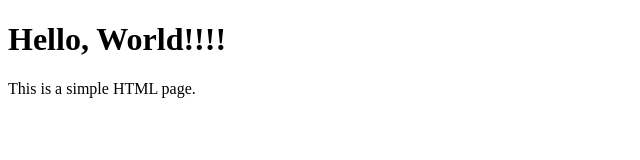
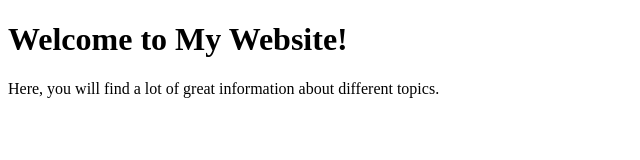
Before and after one commit to RameezAhmedZaka/html-pipeline, a plain HTML site: page index.html in a window 1280 px wide. Shown: the whole page, without its empty margins (0-640 px from the left). Drawn offline with Linux system fonts and the light colour scheme.

Commit message:
Update index.html

```diff
--- a/index.html
+++ b/index.html
@@ -1,12 +1,10 @@
 <!DOCTYPE html>
-<html lang="en">
+<html>
 <head>
-    <meta charset="UTF-8">
-    <meta name="viewport" content="width=device-width, initial-scale=1.0">
-    <title>Hello Wor ld</title>
+    <title>Simple Index</title>
 </head>
 <body>
-    <h1>Hello, World!!!!</h1>
-    <p>This is a simple HTML page.</p>
+    <h1>Welcome to My Website!</h1>
+    <p>Here, you will find a lot of great information about different topics.</p>
 </body>
 </html>
```
